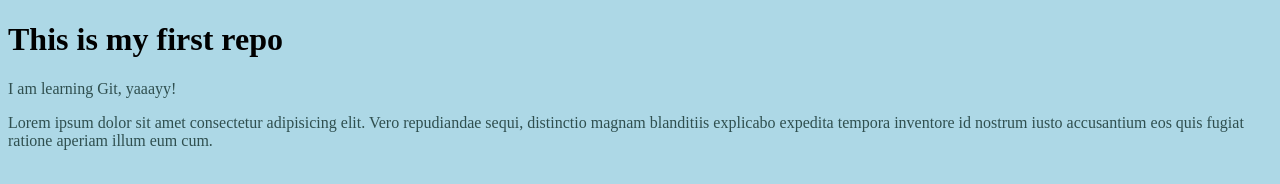
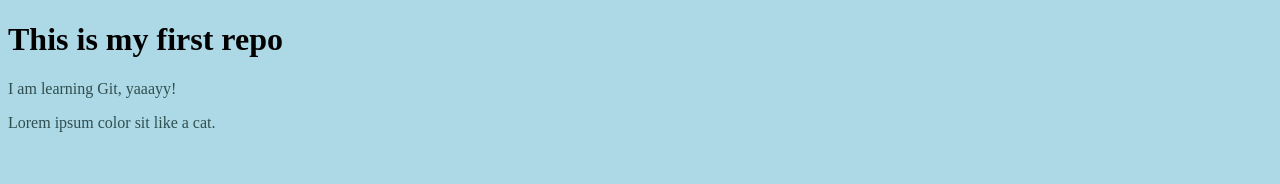
Before and after one commit to drblue/fed25-myfirstrepo, a plain HTML site: page index.html in a window 1280 px wide. Drawn offline with Linux system fonts and the light colour scheme.

Commit message:
Changed boring text.

```diff
--- a/index.html
+++ b/index.html
@@ -12,6 +12,6 @@
 
 	<p>I am learning Git, yaaayy!</p>
 
-	<p>Lorem ipsum dolor sit amet consectetur adipisicing elit. Vero repudiandae sequi, distinctio magnam blanditiis explicabo expedita tempora inventore id nostrum iusto accusantium eos quis fugiat ratione aperiam illum eum cum.</p>
+	<p>Lorem ipsum color sit like a cat.</p>
 </body>
 </html>
```
